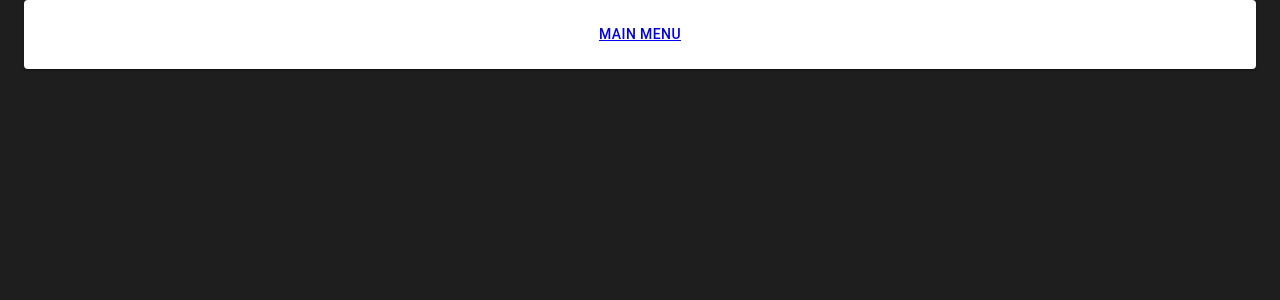
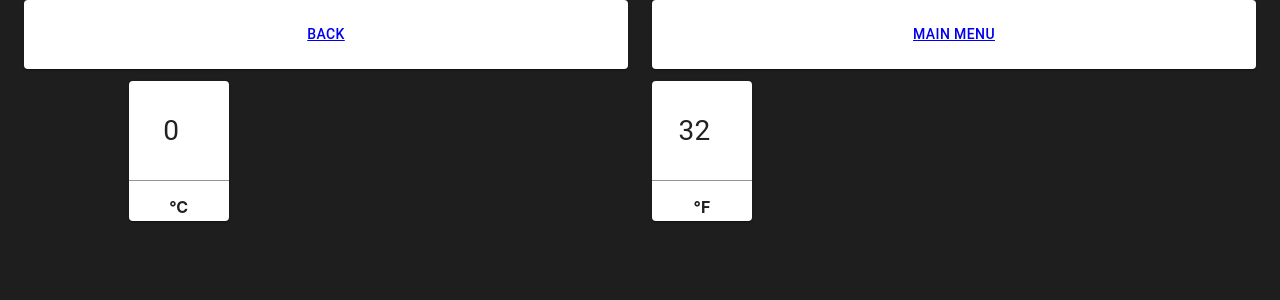
Before and after one commit to jfavrod/phone-utils-pwa, a React (Create React App) app: page /convert/tmp in a window 1280 px wide. Shown: the top 300 px of the page. Built offline with nearby package versions, Linux system fonts and the light colour scheme.

Commit message:
Refactored MainMenu

```diff
--- a/src/App.tsx
+++ b/src/App.tsx
@@ -1,12 +1,12 @@
 import React from 'react';
 import { Container } from '@material-ui/core';
 
-import Main from './components/Main';
+import MainMenu from './components/MainMenu';
 
 const App = () => {
   return (
     <Container>
-      <Main />
+      <MainMenu />
     </Container>
   );
 }
--- a/src/components/Main/Main.tsx
+++ /dev/null
@@ -1,83 +0,0 @@
-import { Button, Grid, Paper } from '@material-ui/core';
-import React, { useState } from 'react';
-
-import {
-  BrowserRouter,
-  Link,
-  Route,
-  Switch,
-} from 'react-router-dom';
-
-import { Temp } from '../Conversions';
-
-import styles from './styles';
-
-const Main = () => {
-  const classes = styles();
-  const [ path, setPath ] = useState(window.location.pathname);
-
-  const getMenuItems = () => {
-    switch (path)
-    {
-      case '/':
-        return (
-          <Grid container spacing={3}>
-            <Grid item xs={12}>
-              <Paper className={classes.paper}>
-                <Button onClick={() => setPath('/convert')}>
-                  <Link to="/convert">Conversions</Link>
-                </Button>
-              </Paper>
-            </Grid>
-          </Grid>
-        );
-      case '/convert':
-        return (
-          <Grid container spacing={3}>
-            <Grid item xs={12}>
-              <Paper className={classes.paper}>
-                <Button onClick={() => setPath('/')}>
-                  <Link to="/">Main Menu</Link>
-                </Button>
-              </Paper>
-            </Grid>
-
-            <Grid item xs={12}>
-              <Paper className={classes.paper}>
-                <Button onClick={() => setPath('/convert/temp')}>
-                  <Link to="/convert/temp">Temperature</Link>
-                </Button>
-              </Paper>
-            </Grid>
-          </Grid>
-        );
-      default: return (
-        <Grid container spacing={3}>
-          <Grid item xs={12}>
-            <Paper className={classes.paper}>
-              <Button onClick={() => setPath('/')}>
-                <Link to="/">Main Menu</Link>
-              </Button>
-            </Paper>
-          </Grid>
-        </Grid>
-      );
-    }
-  }
-
-  return (
-    <div className={`App ${classes.root}`}>
-      <BrowserRouter>
-        { getMenuItems() }
-
-        <Switch>
-          <Route path="/convert/temp">
-            <Temp />
-          </Route>
-        </Switch>
-      </BrowserRouter>
-    </div>
-  )
-};
-
-export default Main;
--- a/src/components/Main/index.ts
+++ /dev/null
@@ -1,2 +0,0 @@
-export { default } from './Main';
-export { default as Main } from './Main';
--- /dev/null
+++ b/src/components/MainMenu/MainMenu.tsx
@@ -0,0 +1,87 @@
+import { Grid } from '@material-ui/core';
+import React, { useState } from 'react';
+
+import {
+  BrowserRouter,
+  Route,
+  Switch,
+} from 'react-router-dom';
+
+import { Temp } from '../Conversions';
+import MenuItem from './MenuItem';
+
+import styles from './styles';
+
+const MainMenu = () => {
+  const classes = styles();
+  const [ path, setPath ] = useState(window.location.pathname);
+
+  const mainMenuItem = (varient?: 'full' | 'half') => (<MenuItem
+    path="/"
+    onClick={() => setPath('/')}
+    value="Main Menu"
+    varient={ varient || 'full' }
+  />);
+
+  const getMenuItems = () => {
+    switch (path)
+    {
+      case '/':
+        return (
+          <Grid container spacing={3}>
+            <MenuItem
+              path="/convert"
+              onClick={() => setPath('/convert')}
+              value="Conversions"
+            />
+          </Grid>
+        );
+      case '/convert':
+        return (
+          <Grid container spacing={3}>
+            { mainMenuItem() }
+
+            <MenuItem
+              path="/convert/tmp"
+              onClick={() => setPath('/convert/tmp')}
+              value="Temperature"
+            />
+          </Grid>
+        );
+      case '/convert/tmp':
+        return (
+          <Grid container spacing={3}>
+            <MenuItem
+              path="/convert"
+              onClick={() => setPath('/convert')}
+              value="Back"
+              varient='half'
+            />
+
+            { mainMenuItem('half') }
+          </Grid>
+        );
+      default: return (
+        <Grid container spacing={3}>
+          { mainMenuItem() }
+        </Grid>
+      );
+    }
+  }
+
+  return (
+    <div className={`App ${classes.root}`}>
+      <BrowserRouter>
+        { getMenuItems() }
+
+        <Switch>
+          <Route path="/convert/tmp">
+            <Temp />
+          </Route>
+        </Switch>
+      </BrowserRouter>
+    </div>
+  )
+};
+
+export default MainMenu;
--- /dev/null
+++ b/src/components/MainMenu/MenuItem.tsx
@@ -0,0 +1,25 @@
+import React from 'react';
+
+import { Button, Grid, Paper } from '@material-ui/core';
+import { Link } from 'react-router-dom';
+
+import style from './styles';
+
+import { IMenuItemProps } from './interfaces';
+
+const MenuItem = (props: IMenuItemProps) => {
+  const { path, onClick: setPath, value, varient } = props;
+  const classes = style();
+
+  return (
+    <Grid item xs={ (!varient || varient === 'full') ? 12 : 6}>
+      <Paper className={classes.paper}>
+        <Button onClick={() => setPath(path)}>
+          <Link to={path}>{ value }</Link>
+        </Button>
+      </Paper>
+    </Grid>
+  );
+};
+
+export default MenuItem;
--- /dev/null
+++ b/src/components/MainMenu/index.ts
@@ -0,0 +1,2 @@
+export { default } from './MainMenu';
+export { default as MainMenu } from './MainMenu';
--- /dev/null
+++ b/src/components/MainMenu/interfaces.ts
@@ -0,0 +1,6 @@
+export interface IMenuItemProps {
+    path: string;
+    onClick(path: string): void;
+    value: string;
+    varient?: 'full' | 'half';
+}
```
Also changed, not shown: src/components/MainMenu/styles.ts (renamed from src/components/Main/styles.ts).
